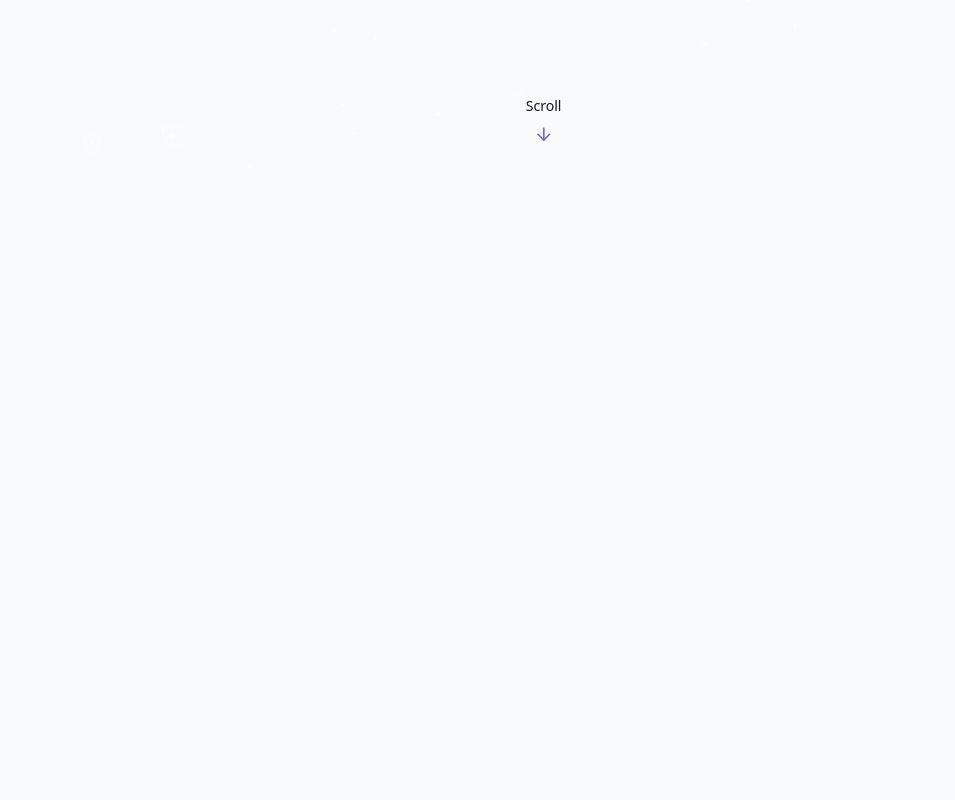
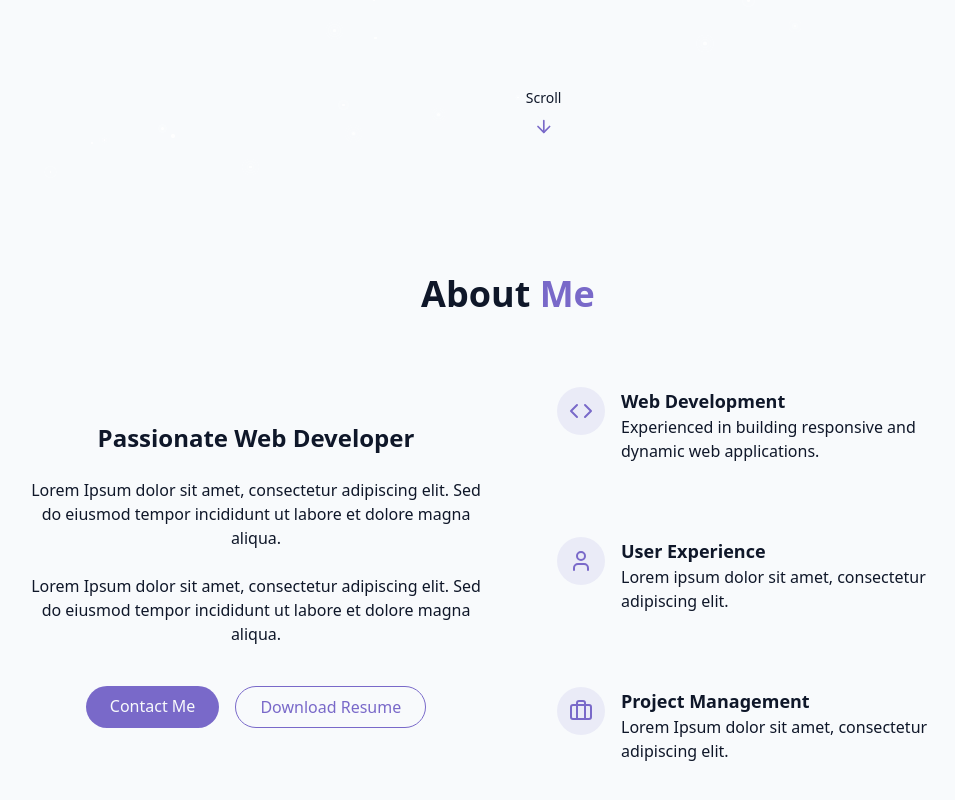
Before and after one commit to LuisRes/Portfolio, a React (Vite) app: page / in a window 1280 px wide. Shown: the part 622-1422 px from the top of the page, without its empty margins (132-1087 px from the left). Before the commit the page ends 800 px from the top, so only its background shows below. Built offline with nearby package versions, Linux system fonts and the light colour scheme.

Commit message:
Added About Section

```diff
--- /dev/null
+++ b/src/components/About.tsx
@@ -0,0 +1,77 @@
+import { Briefcase, Code, User } from "lucide-react"
+
+
+export const About = () => {
+    return <section id="about" className="py-24 px-4 relative">
+        <div className="container mx-auto max-w-5xl">
+            <h2 className="text-3xl md:text-4xl font-bold mb-12 text-center">
+                About <span className="text-primary">Me </span>
+            </h2>
+
+            <div className="grid grid-cols-1 md:grid-cols-2 gap-12 items-center">
+                <div className="space-y-6">
+                    <h3 className="text-2xl font-semibold">Passionate Web Developer</h3>
+                    <p className="text-muted-foreground">
+                        Lorem Ipsum dolor sit amet, consectetur adipiscing elit.
+                        Sed do eiusmod tempor incididunt ut labore et dolore magna aliqua.
+                    </p>
+                    <p className="text-muted-foreground">
+                        Lorem Ipsum dolor sit amet, consectetur adipiscing elit.
+                        Sed do eiusmod tempor incididunt ut labore et dolore magna aliqua.
+                    </p>
+
+                    <div className="flex flex-col sm:flex-row gap-4 pt-4 justify-center">
+                        <a href="#contact" className="cosmic-button">
+                            Contact Me
+                        </a>
+                        <a href="xd" className="px-6 py-2 rounded-full text-primary border border-primary
+                        hover:bg-primary/10 transition-colors duration-300">
+                            Download Resume
+                        </a>
+                    </div>
+                </div>
+                <div className="grid grid-cols-1 gap-6">
+                    <div className="gradient-border p-6 card-hover">
+                        <div className="flex items-start gap-4">
+                            <div className="p-3 rounded-full bg-primary/10">
+                                <Code className="h-6 w-6 text-primary" />
+                            </div>
+                            <div className=" text-left">
+                                <h4 className="font-semibold text-lg">Web Development</h4>
+                                <p className="text-muted-foreground">
+                                    Experienced in building responsive and dynamic web applications.
+                                </p>
+                            </div>
+                        </div>
+                    </div>
+                    <div className="gradient-border p-6 card-hover">
+                        <div className="flex items-start gap-4">
+                            <div className="p-3 rounded-full bg-primary/10">
+                                <User className="h-6 w-6 text-primary" />
+                            </div>
+                            <div className=" text-left">
+                                <h4 className="font-semibold text-lg">User Experience</h4>
+                                <p className="text-muted-foreground">
+                                    Lorem ipsum dolor sit amet, consectetur adipiscing elit.
+                                </p>
+                            </div>
+                        </div>
+                    </div>
+                    <div className="gradient-border p-6 card-hover">
+                        <div className="flex items-start gap-4">
+                            <div className="p-3 rounded-full bg-primary/10">
+                                <Briefcase className="h-6 w-6 text-primary" />
+                            </div>
+                            <div className=" text-left">
+                                <h4 className="font-semibold text-lg">Project Management</h4>
+                                <p className="text-muted-foreground">
+                                    Lorem Ipsum dolor sit amet, consectetur adipiscing elit.
+                                </p>
+                            </div>
+                        </div>
+                    </div>
+                </div>
+            </div>
+        </div>
+    </section>
+}
--- /dev/null
+++ b/src/components/Skills.tsx
@@ -0,0 +1,13 @@
+
+
+type Skill = {
+    name: string;
+    years: number;
+    category: string;
+}
+
+export const Skills = () => {
+    return <section>
+
+    </section>
+}
--- a/src/pages/Home.tsx
+++ b/src/pages/Home.tsx
@@ -2,6 +2,7 @@
 import { StarBackground } from "../components/StarBackground";
 import { NavBar } from "../components/NavBar";
 import { HeroSection } from "../components/HeroSection";
+import { About } from "../components/About";
 
 export const Home = ()=>{
     return <div className="min-h-screen bg-background text-foreground overflow-x-hidden">
@@ -14,6 +15,7 @@
 
         <main>
             <HeroSection />
+            <About  />
         </main>
 
     </div>
```
